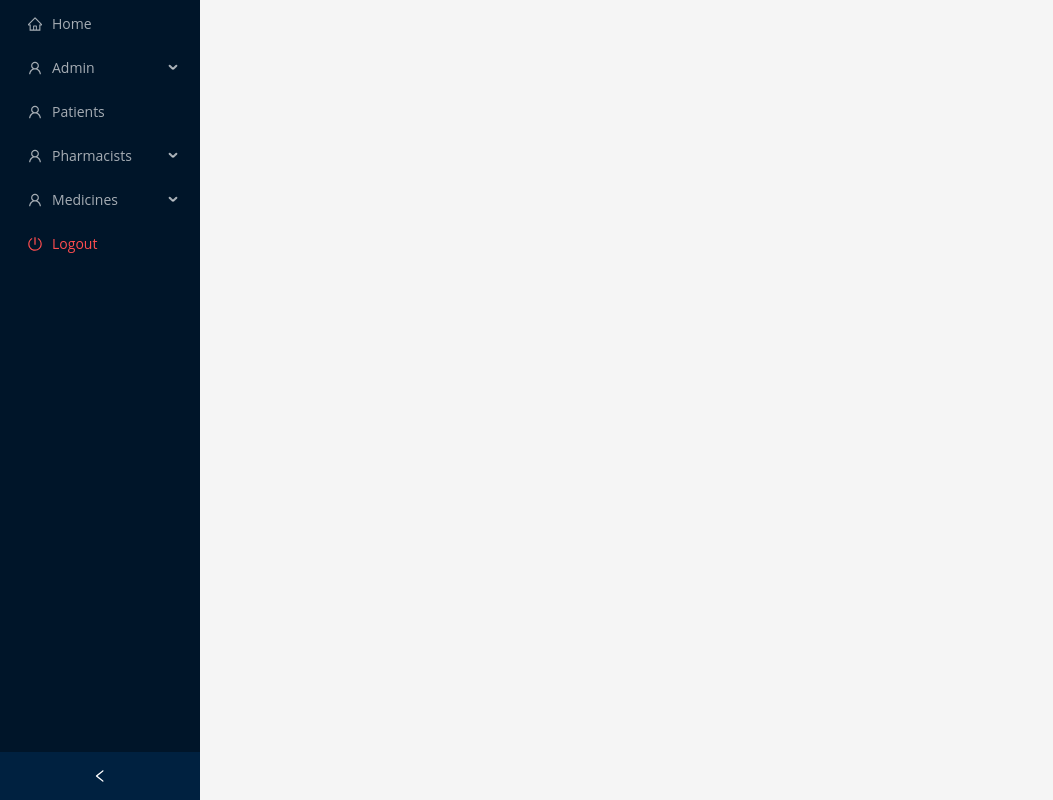
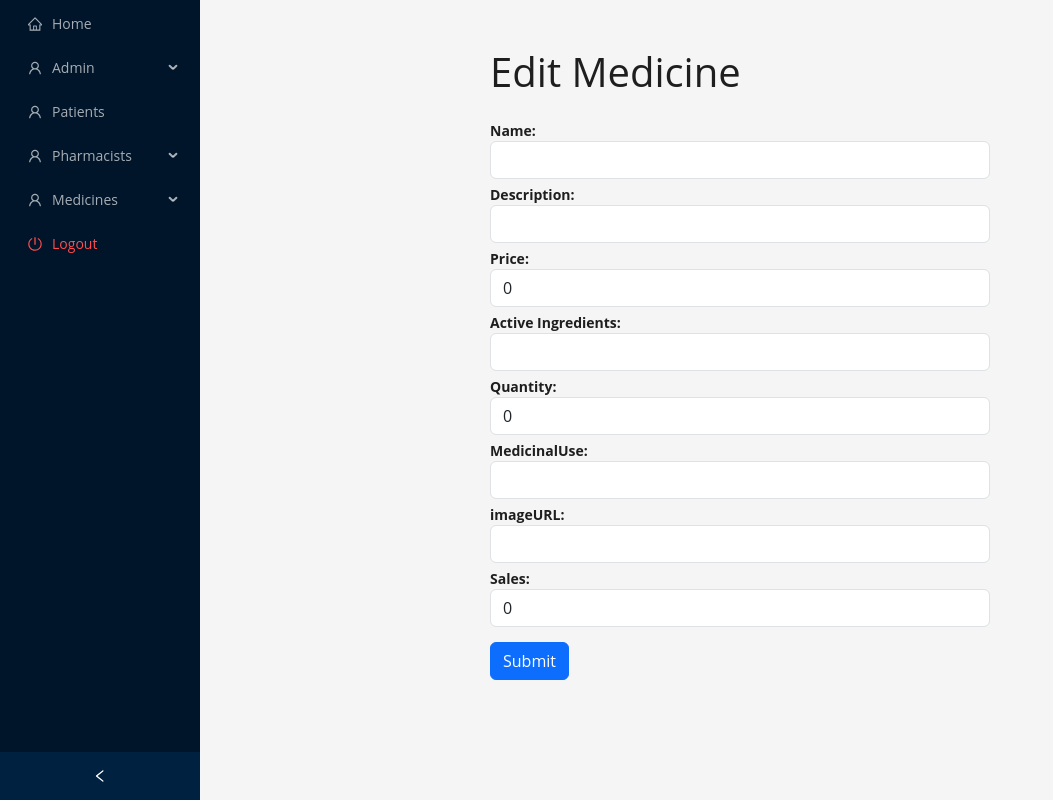
Before and after one commit to SpiderWEBS-ACL/pharmacy, a React (Vite) app in the folder client/: page /pharmacist/editMedicine/1 in a window 1280 px wide. Shown: the whole page, without its empty margins (0-1053 px from the left). Built offline with nearby package versions, Linux system fonts and the light colour scheme; no server answers.

Commit message:
edit Medicine Frontend

```diff
--- a/client/package.json
+++ b/client/package.json
@@ -10,6 +10,7 @@
   },
   "dependencies": {
     "@chec/commerce.js": "^2.8.0",
+    "@ionic/react": "^7.4.3",
     "ant-design": "^1.0.0",
     "antd": "^5.9.4",
     "axios": "^1.5.1",
--- a/client/src/AppRouter.tsx
+++ b/client/src/AppRouter.tsx
@@ -10,6 +10,7 @@ import AllMedicines from "./pages/Admin/ViewAllMeds";
 import MedicineDetails from "./pages/Admin/ViewMedicineDetails";
 import RegLog from "./pages/RegLog";
 import Register from "./pages/Pharmacist/Register";
+import EditMedicine from "./pages/Pharmacist/EditMedicine";
 
 const AppRouter: React.FC = () => {
   return (
@@ -24,6 +25,7 @@ const AppRouter: React.FC = () => {
       <Route path="/admin/medicineDetails/:id" element={<MedicineDetails />} />
       <Route path="/patient/register" element={<RegLog />} />
       <Route path="/pharmacist/register" element={<Register />} />
+      <Route path="/pharmacist/editMedicine/:id" element={<EditMedicine />} />
     </Routes>
   );
 };
--- /dev/null
+++ b/client/src/pages/Pharmacist/EditMedicine.tsx
@@ -0,0 +1,195 @@
+import React, { useState, useEffect } from "react";
+import axios from "axios";
+import { useParams } from "react-router-dom";
+import InputField from "../../components/InputField";
+import Button from "../../components/Button";
+import { Spin } from "antd";
+import { message } from "antd";
+
+const EditMedicine = () => { // schema medicine
+  const { id } = useParams<{ id: string }>();
+  const [loading, setLoading] = useState(true);
+  const [Name, setName] = useState<string>(""); //start from here
+  const [Description, setDescription] = useState<string>("");
+  const [Price, setPrice] = useState<number>(0);
+  const [ActiveIngredients, setActiveIngredients] = useState<string>("");
+  const [Quantity, setQuantity] = useState<number>(0);// till here
+  const [MedicinalUse, setMedicinalUse] = useState<string>("");
+  const [imageURL, setimageURL] = useState<string>("");
+  const [Sales, setSales] = useState<number>(0);
+
+  const [Message, setMessage] = useState("");
+  const [Alert, setAlert] = useState(false);
+
+  const api = axios.create({
+    baseURL: "http://localhost:5000/",
+  });
+
+  useEffect(() => {
+    api
+      .get(`/medicine/viewMedicineDetails/${id}`)
+      .then((response) => {
+        setName(response.data.Name); // same as schema
+        setDescription(response.data.Description);
+        setPrice(response.data.Price);
+        setActiveIngredients(response.data.ActiveIngredients);
+        setQuantity(response.data.Quantity);
+        setMedicinalUse(response.data.MedicinalUse);
+        setimageURL(response.data.imageURL);
+        setSales(response.data.Sales);
+      })
+      .catch((error) => {
+        console.error("Error:", error);
+      });
+    setLoading(false);
+  }, [id]);
+
+  const handleSubmit = async (event: React.FormEvent) => {
+    event.preventDefault();
+    try {
+      const data = { // medicine schema
+        Name,
+        Description,
+        Price,
+        ActiveIngredients,
+        Quantity,
+        MedicinalUse,
+        imageURL,
+        Sales,
+      };
+      const response = await api.put(`/pharmacist/updateMedicine/${id}`, data);
+      console.log("Response:", response.data);
+      message.success("Medicine updated successfully");
+      setAlert(true);
+    } catch (error) {
+      console.error("Error:", error);
+      message.error("Failed to update Medicine");
+    }
+  };
+
+//   const handleDelete = async () => {
+//     try {
+//       const response = await api.delete(`/admin/deletePackage/${id}`);
+//       console.log("Response:", response.data);
+//       message.success("Package deleted successfully");
+//       setName("");
+//       setDescription(0);
+//       setPrice(undefined);
+//       setActiveIngredients(undefined);
+//       setQuantity(undefined);
+//       setMedicinalUse(0);
+//       setimageURL("");
+//       setSales(undefined);
+//     } catch (error) {
+//       console.error("Error:", error);
+//       message.error("Failed to delete package");
+//     }
+//   };
+
+  if (loading) {
+    return (
+      <div
+        style={{
+          display: "flex",
+          justifyContent: "center",
+          alignItems: "center",
+          height: "100vh",
+        }}
+      >
+        <Spin size="large" />
+      </div>
+    );
+  }
+
+  return (
+    <div className="container mt-5">
+      <div className="row justify-content-center">
+        <div className="col-md-6">
+          <h1 className="mb-4">Edit Medicine</h1>
+          <form onSubmit={handleSubmit}>
+            <InputField
+              id="Name"
+              label="Name"
+              type="text"
+              value={Name}
+              onChange={setName}
+            ></InputField>
+
+            <InputField
+              id="Description"
+              label="Description"
+              type="text"
+              value={Description} // medicine scheme
+              onChange={setDescription} //set methods in edit medicine
+            ></InputField>
+
+            <InputField
+              id="Price"
+              label="Price"
+              type="number"
+              value={Price ||0}
+              onChange={setPrice}
+            ></InputField>
+
+            <InputField
+              id="ActiveIngredients"
+              label="Active Ingredients"
+              type="text"
+              value={ActiveIngredients}
+              onChange={setActiveIngredients}
+            ></InputField>
+
+            <InputField
+              id="Quantity"
+              label="Quantity"
+              type="number"
+              value={Quantity || 0}
+              onChange={setQuantity}
+            ></InputField>
+
+             <InputField
+              id="MedicinalUse"
+              label="MedicinalUse"
+              type="text"
+              value={MedicinalUse}
+              onChange={setMedicinalUse}
+            ></InputField>
+
+            <InputField
+              id="imageURL"
+              label="imageURL"
+              type="text"
+              value={imageURL}
+              onChange={setimageURL}
+            ></InputField>
+
+            <InputField
+              id="Sales"
+              label="Sales"
+              type="number"
+              value={Sales || 0}
+              onChange={setSales}
+            ></InputField>
+
+            <button
+              className="btn btn-primary"
+              style={{ marginRight: "10px", marginTop: "10px" }}
+              type="submit"
+            >
+              Submit
+            </button>
+          </form>
+          {/* <Button
+            style={{ marginRight: "10px", marginTop: "10px" }}
+            color="danger"
+            onClick={handleDelete}
+          >
+            Delete
+          </Button> */}
+        </div>
+      </div>
+    </div>
+  );
+};
+
+export default EditMedicine;
```
Also changed, not shown: 1 other file (tests, documents, lock files or other folders).
